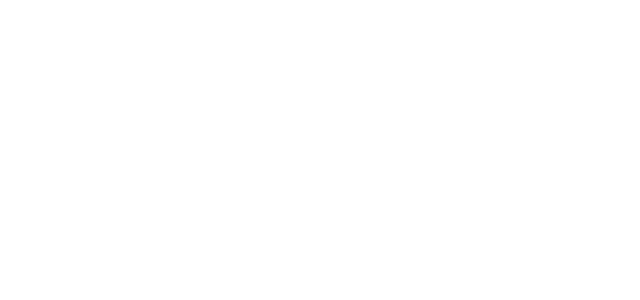
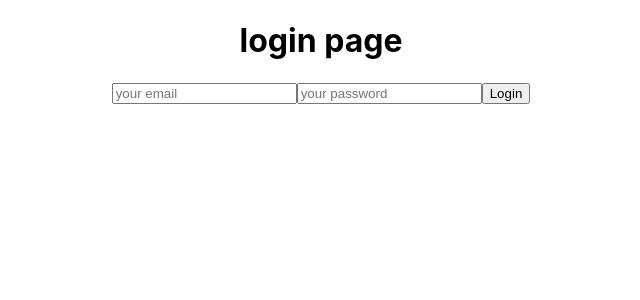
Before and after one commit to Gestion-Reclamation-PFA-2022/frontend, a React (Create React App) app: page /login/user in a window 1280 px wide. Before the commit this address had no page. Shown: the top 300 px of the page, without its empty margins (319-959 px from the left). Built offline with nearby package versions, Linux system fonts and the light colour scheme.

Commit message:
fixing role as params in login and signup pages [skip ci]

```diff
--- a/src/App.js
+++ b/src/App.js
@@ -1,7 +1,7 @@
-import logo from "./logo.svg";
 import Home from "./pages/home/home";
 import Login from "./pages/login/login";
 import Signup from "./pages/signup/signup";
+import Me from "./pages/me/me";
 import "./App.css";
 import { BrowserRouter, Route, Routes } from "react-router-dom";
 
@@ -11,8 +11,9 @@ function App() {
       <div className="App">
         <Routes>
           <Route exact path="/" element={<Home />}></Route>
-          <Route exact path="/login" element={<Login />}></Route>
-          <Route exact path="/signup" element={<Signup />}></Route>
+          <Route exact path="/login/:role" element={<Login />}></Route>
+          <Route exact path="/signup/:role" element={<Signup />}></Route>
+          <Route exact path="/me" element={<Me />}></Route>
         </Routes>
       </div>
     </BrowserRouter>
--- a/src/pages/login/login.js
+++ b/src/pages/login/login.js
@@ -1,14 +1,16 @@
 import { useState } from "react";
+import { useParams } from "react-router-dom";
 import axios from "axios";
 
 const Login = () => {
   const [email, setEmail] = useState("");
   const [password, setPassword] = useState("");
+  const { role } = useParams();
 
   const loginFunction = () => {
     axios
       .post(
-        "http://localhost:3001/api/:role/login",
+        "http://localhost:3001/api/" + role + "/login",
         {
           email: email,
           password: password,
@@ -50,7 +52,7 @@ const Login = () => {
         }}
       >
         {" "}
-        login
+        Login
       </button>
     </div>
   );
--- a/src/pages/my-profile/myProfile.js
+++ b/src/pages/me/me.js
@@ -1,8 +1,10 @@
 import { useEffect, useState } from "react";
+import { useNavigate } from "react-router-dom";
 import axios from "axios";
 
-const MyProfile = () => {
+const Me = () => {
   const [myReclamations, setMyReclamations] = useState([]);
+  const navigate = useNavigate();
 
   useEffect(() => {
     axios
@@ -14,10 +16,9 @@ const MyProfile = () => {
       })
       .catch((err) => {
         console.log(err.response.data);
+        navigate("/login/user");
       });
   }, []);
-
-  const listReclamations = () => {};
 
   return (
     <div>
@@ -26,4 +27,4 @@ const MyProfile = () => {
   );
 };
 
-export default MyProfile;
+export default Me;
--- a/src/pages/signup/signup.js
+++ b/src/pages/signup/signup.js
@@ -1,4 +1,5 @@
 import { useState } from "react";
+import { useParams } from "react-router-dom";
 import axios from "axios";
 
 const Signup = () => {
@@ -6,11 +7,12 @@ const Signup = () => {
   const [phone, setPhone] = useState("");
   const [email, setEmail] = useState("");
   const [password, setPassword] = useState("");
+  const { role } = useParams();
 
   const signupFunction = () => {
     axios
       .post(
-        "http://localhost:3001/api/:role/signup",
+        "http://localhost:3001/api/" + role + "/signup",
         {
           email: email,
           password: password,
@@ -68,7 +70,9 @@ const Signup = () => {
         onClick={() => {
           signupFunction();
         }}
-      ></button>
+      >
+        Signup
+      </button>
     </div>
   );
 };
```
